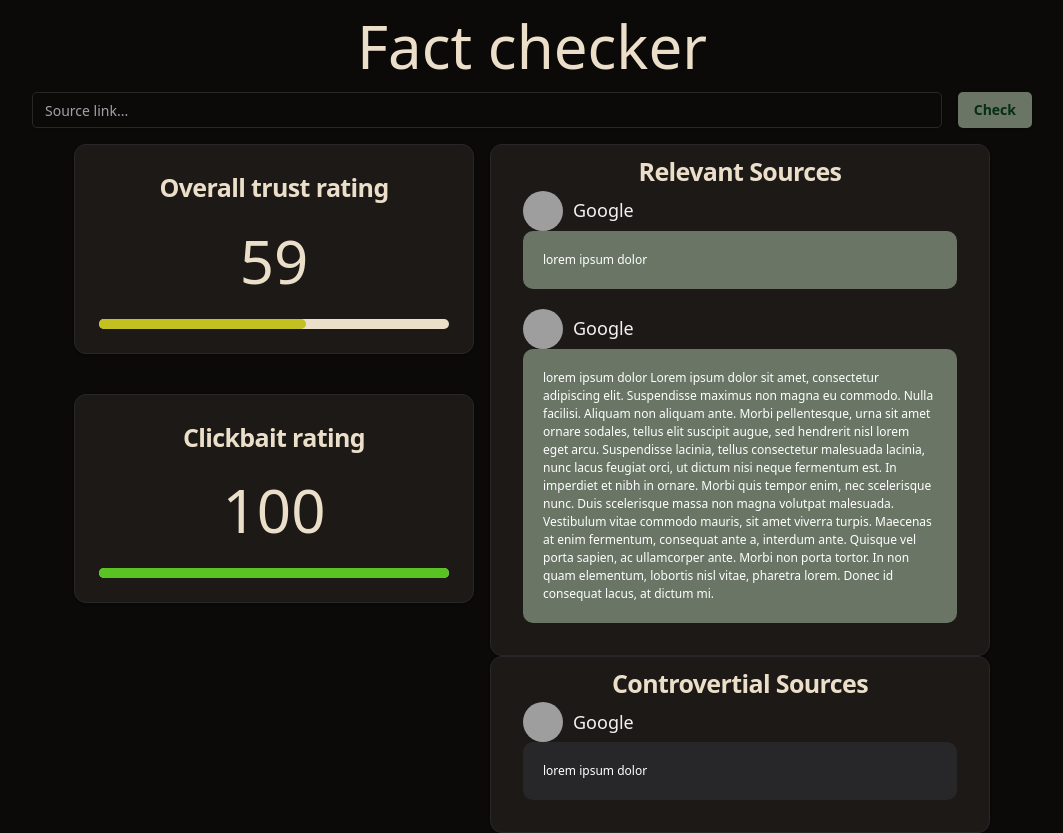
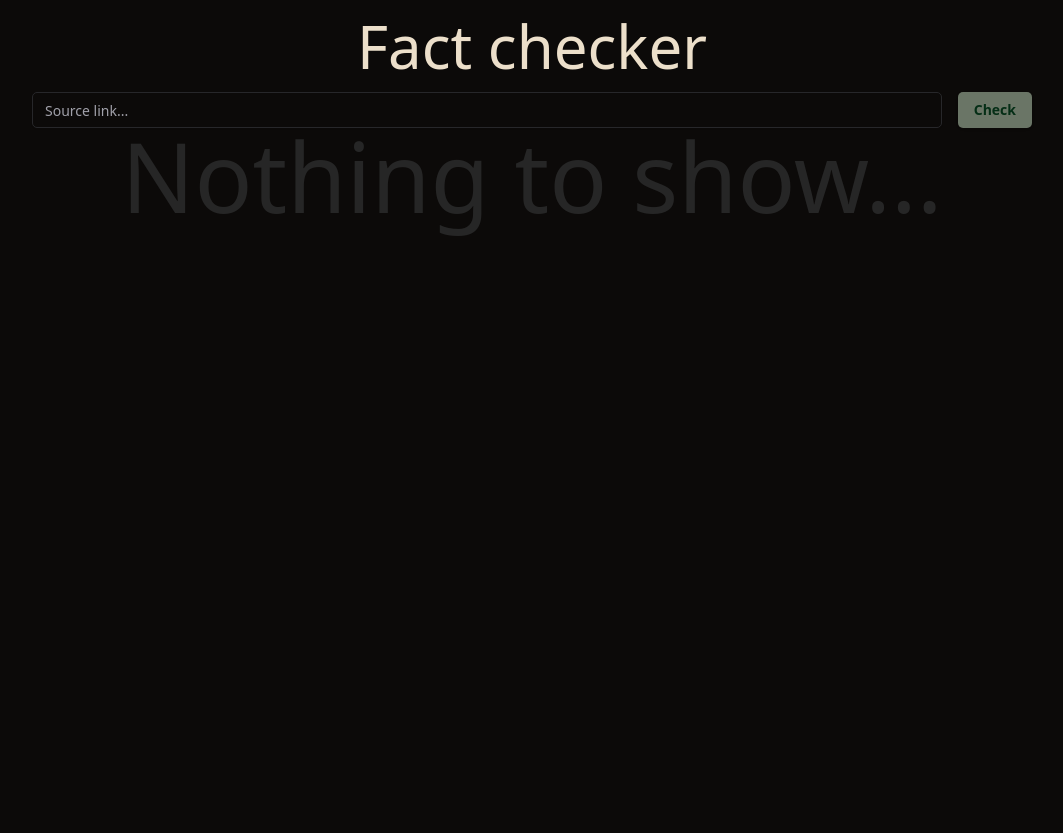
Before and after one commit to DdimaPos/Fact-checker-app, a React (Vite) app: page / in a window 1280 px wide. Shown: the whole page, without its empty margins (108-1171 px from the left). After the commit the page ends 800 px from the top, so only its background shows below. Built offline with nearby package versions, Linux system fonts and the light colour scheme; grey boxes are pictures that could not be loaded.

Commit message:
feat: process the input into object
feat: adjusted backend response obj structure

```diff
--- a/src/App.tsx
+++ b/src/App.tsx
@@ -1,22 +1,76 @@
 import { useEffect, useState } from "react";
 import "./App.css";
-import { SearchBar, DataCard, SourcesCard } from "./components";
-import { Sources } from "./types/Source";
+import { SearchBar, DataCard, SourcesCard, NothingToShow } from "./components";
+
+type FinalResult = {
+  overallTrustRating: number; // e.g., 59
+  clickbaitRating: number; // e.g., 100
+  sources: {
+    sourceData: {
+      sourceLogo: string; // e.g., logo URL
+      sourceUrl: string; // e.g., URL to the source
+      sourceName: string; // e.g., "Google"
+      text: string; // Content or summary from the source
+    }[];
+    controversial: boolean; // Flag indicating if the sources are controversial
+  }[];
+};
+
+type DataToSend = {
+  url: string | null;
+  text: string | null;
+};
 
 const App: React.FC = () => {
   const [message, setMessage] = useState<string | null>(null);
+  const [displayData, setDisplayData] = useState(false);
+  const [dataToSend, setDataToSend] = useState<DataToSend | null>(null);
+  const [finalResult, setFinalResult] = useState<FinalResult | null>(null);
+  const processInput = (input: string) => {
+    const data = input.startsWith("http")
+      ? { url: input, text: null }
+      : { url: null, text: input };
 
+    setDataToSend(data); // Update state for reference
+    fetchResult(data); // Send the data immediately
+  };
+  const fetchResult = async (data: DataToSend) => {
+    console.log(dataToSend)
+    console.log("Send Data:", data);
+    try {
+      let result = await fetch("link", {
+        method: "POST",
+        headers: {
+          "Content-Type": "application/json",
+        },
+        body: JSON.stringify(data),
+      });
+      let recievedData = await result.json();
+      setFinalResult(recievedData);
+      setDisplayData(true);
+    } catch (err: any) {
+      console.error(err.message);
+    }
+  };
+  ///for extension's right click
   useEffect(() => {
-    //check if chrome is undefined - then I run it as site
     if (typeof chrome !== "undefined" && chrome.runtime) {
-      //listen for messages from the background script
       const messageListener = (
         request: any,
-        sender: chrome.runtime.MessageSender,
+        _sender: chrome.runtime.MessageSender,
         sendResponse: (response: any) => void,
       ) => {
-        console.log("Message received from:", sender.tab?.url);
-        setMessage(request.selectionText || request.linkUrl || "No content");
+        console.log("Message received from:", request.pageUrl);
+
+        const data = {
+          url: request.pageUrl,
+          text: request.selectionText,
+        };
+
+        setMessage(request.selectionText || request.pageUrl || "No content");
+        setDataToSend(data);
+        fetchResult(data);
+
         sendResponse({ status: "Message received in App.tsx" });
       };
 
@@ -27,54 +81,75 @@ const App: React.FC = () => {
       };
     }
   }, []);
-
-  ///source from backend - mock data
-  const sources1: Sources = {
+  console.log(finalResult);
+  const backendResponse = {
+    trustRating: 59,
+    clickbaitRating: 100,
+    sources: [
+      {
         sourceData: [
           {
             sourceLogo:
-          "https://www.hubspot.com/hs-fs/hubfs/McDonalds_Golden_Arches.svg.png?width=500&height=438&name=McDonalds_Golden_Arches.svg.png",
+              "https://www.hubspot.com/hs-fs/hubfs/McDonalds_Golden_Arches.svg.png",
             sourceUrl: "https://www.google.com",
             sourceName: "Google",
             text: "lorem ipsum dolor",
           },
           {
             sourceLogo:
-          "https://www.hubspot.com/hs-fs/hubfs/McDonalds_Golden_Arches.svg.png?width=500&height=438&name=McDonalds_Golden_Arches.svg.png",
+              "https://www.hubspot.com/hs-fs/hubfs/McDonalds_Golden_Arches.svg.png",
             sourceUrl: "https://www.google.com",
             sourceName: "Google",
-        text: "lorem ipsum dolor Lorem ipsum dolor sit amet, consectetur adipiscing elit. Suspendisse maximus non magna eu commodo. Nulla facilisi. Aliquam non aliquam ante. Morbi pellentesque, urna sit amet ornare sodales, tellus elit suscipit augue, sed hendrerit nisl lorem eget arcu. Suspendisse lacinia, tellus consectetur malesuada lacinia, nunc lacus feugiat orci, ut dictum nisi neque fermentum est. In imperdiet et nibh in ornare. Morbi quis tempor enim, nec scelerisque nunc. Duis scelerisque massa non magna volutpat malesuada. Vestibulum vitae commodo mauris, sit amet viverra turpis. Maecenas at enim fermentum, consequat ante a, interdum ante. Quisque vel porta sapien, ac ullamcorper ante. Morbi non porta tortor. In non quam elementum, lobortis nisl vitae, pharetra lorem. Donec id consequat lacus, at dictum mi.",
+            text: "Detailed description or excerpt from the source",
           },
         ],
         controversial: true,
-  };
-  const sources2: Sources = {
+      },
+      {
         sourceData: [
           {
             sourceLogo:
-          "https://www.hubspot.com/hs-fs/hubfs/McDonalds_Golden_Arches.svg.png?width=500&height=438&name=McDonalds_Golden_Arches.svg.png",
+              "https://www.hubspot.com/hs-fs/hubfs/McDonalds_Golden_Arches.svg.png",
             sourceUrl: "https://www.google.com",
             sourceName: "Google",
             text: "lorem ipsum dolor",
           },
         ],
         controversial: false,
+      },
+    ],
   };
   console.log(message);
   return (
     <div className="max-w-[1000px] m-auto flex flex-col">
       <h1 className="text-6xl m-auto mt-4 mb-4 w-fit">Fact checker</h1>
-      <SearchBar />
+      <SearchBar onClick={processInput} />
+      {displayData ? (
         <div className="flex mt-4 flex-wrap justify-center gap-4">
           <div className="flex flex-col gap-10">
-          <DataCard title="Overall trust rating" rating={59} />
-          <DataCard title="Clickbait rating" rating={100} />
+            <DataCard
+              title="Overall trust rating"
+              rating={backendResponse.trustRating}
+            />
+            <DataCard
+              title="Clickbait rating"
+              rating={backendResponse.clickbaitRating}
+            />
           </div>
           <div className="flex flex-col">
-          <SourcesCard title="Relevant Sources" sources={sources1} />
-          <SourcesCard title="Controvertial Sources" sources={sources2} />
+            <SourcesCard
+              title="Relevant Sources"
+              sources={backendResponse.sources[0]}
+            />
+            <SourcesCard
+              title="Controvertial Sources"
+              sources={backendResponse.sources[1]}
+            />
           </div>
         </div>
+      ) : (
+        <NothingToShow />
+      )}
     </div>
   );
 };
--- a/src/background/background.js
+++ b/src/background/background.js
@@ -11,21 +11,19 @@ chrome.runtime.onInstalled.addListener((details) => {
 chrome.contextMenus.onClicked.addListener((info, tab) => {
   let checked = info.checked;
   let editable = info.editable;
-  let linkUrl = info.linkUrl;
   let mediaType = info.mediaType;
   let menuItemId = info.menuItemId;
-  let pageUrl = info.pageUrl;
+  let pageUrl = tab.url;
   let selectionText = info.selectionText;
   let parentMenuItemId = info.parentMenuItemId;
   let wasChecked = info.wasChecked;
-  console.log(menuItemId);
-
+  console.log(tab)
   if (info.menuItemId === "insert") {
     chrome.windows.create({
       url: chrome.runtime.getURL("index.html"), // Path to your popup HTML file
       type: "popup",
-      width: 400,
-      height: 600,
+      width: 500,
+      height: 800,
     });
   }
   console.log("window created");
@@ -33,7 +31,7 @@ chrome.contextMenus.onClicked.addListener((info, tab) => {
     chrome.runtime.sendMessage({
       menuItemId,
       selectionText,
-      linkUrl,
+      pageUrl,
     });
   }, 500);
 });
--- a/src/components/index.tsx
+++ b/src/components/index.tsx
@@ -1,3 +1,4 @@
 export {SearchBar} from "./searchBar";
 export {DataCard} from "./dataCard";
 export {SourcesCard} from "./sourcesCard";
+export {NothingToShow} from "./nothingToShow";
--- /dev/null
+++ b/src/components/nothingToShow.tsx
@@ -0,0 +1,5 @@
+export const NothingToShow = () =>{
+  return <div className="m-auto text-muted text-8xl">
+    Nothing to show...
+  </div>
+}
--- a/src/components/searchBar.tsx
+++ b/src/components/searchBar.tsx
@@ -1,8 +1,22 @@
+import { useState } from "react";
 import { Button } from "./ui/button";
 import { Input } from "./ui/input";
-export const SearchBar = () => {
-  return <div className="flex gap-4">
-    <Input placeholder="Source link..." className="rounded-[5px]"></Input>
-    <Button className="rounded-[5px] font-bold">Check</Button>
-  </div>;
+interface Props {
+  onClick: Function;
 }
+export const SearchBar = ({ onClick }: Props) => {
+  var [inputText, setInputText] = useState("");
+  return (
+    <div className="flex gap-4">
+      <Input
+        placeholder="Source link..."
+        className="rounded-[5px]"
+        value={inputText}
+        onChange={(e) => setInputText(e.target.value)}
+      ></Input>
+      <Button className="rounded-[5px] font-bold" onClick={() => onClick(inputText)}>
+        Check
+      </Button>
+    </div>
+  );
+};
--- a/src/components/sourcesCard.tsx
+++ b/src/components/sourcesCard.tsx
@@ -28,7 +28,7 @@ export const SourcesCard = ({ title, sources }: Props) => {
                   <a className="text-[18px]" href={source.sourceUrl}>{source.sourceName}</a>
                 </div>
                 <div
-                  className={`rounded-[10px] p-5 text-white text-[12px] ${sources.controversial ? "bg-primary" : "bg-secondary"}`}
+                  className={`rounded-[10px] p-5 text-white text-[12px] ${sources.controversial ? "bg-primary" : "bg-destructive"}`}
                 >
                   {source.text}
                 </div>
```
Lines whose indentation alone changed are shown as unchanged.
